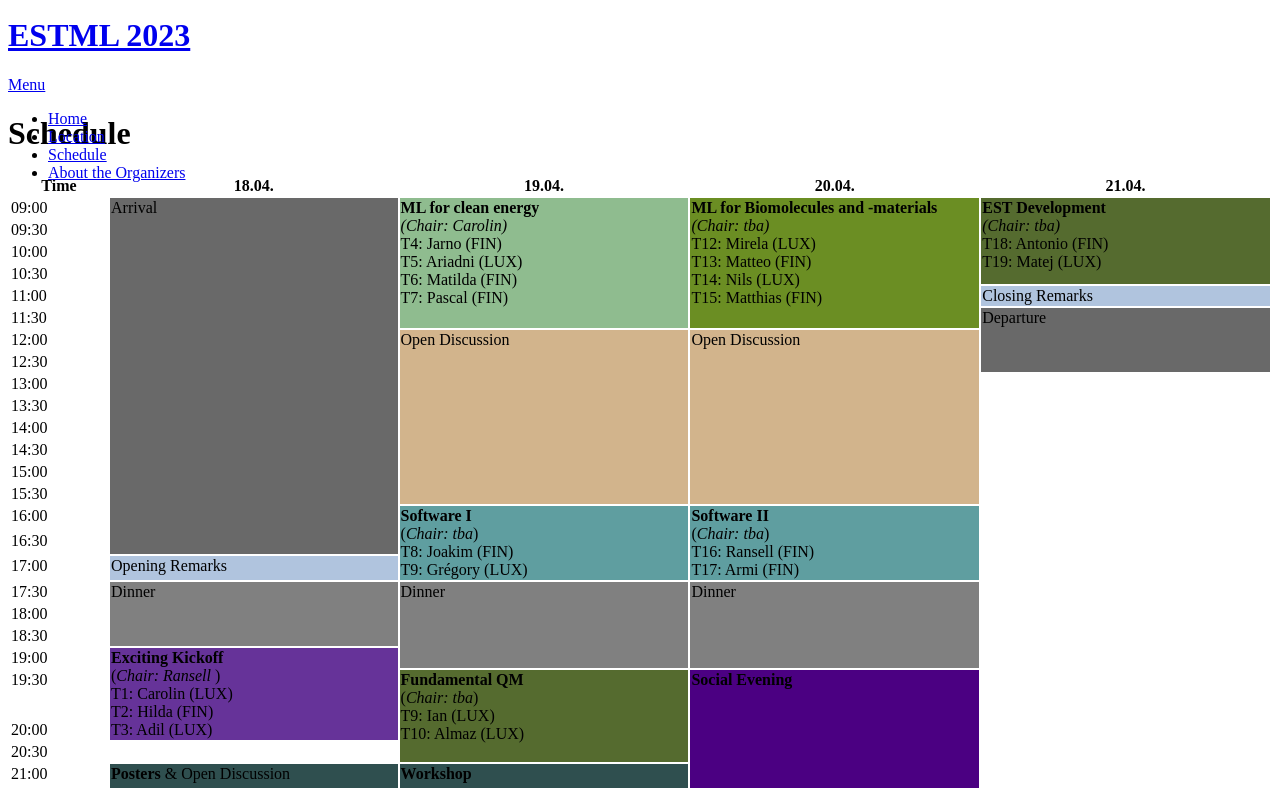
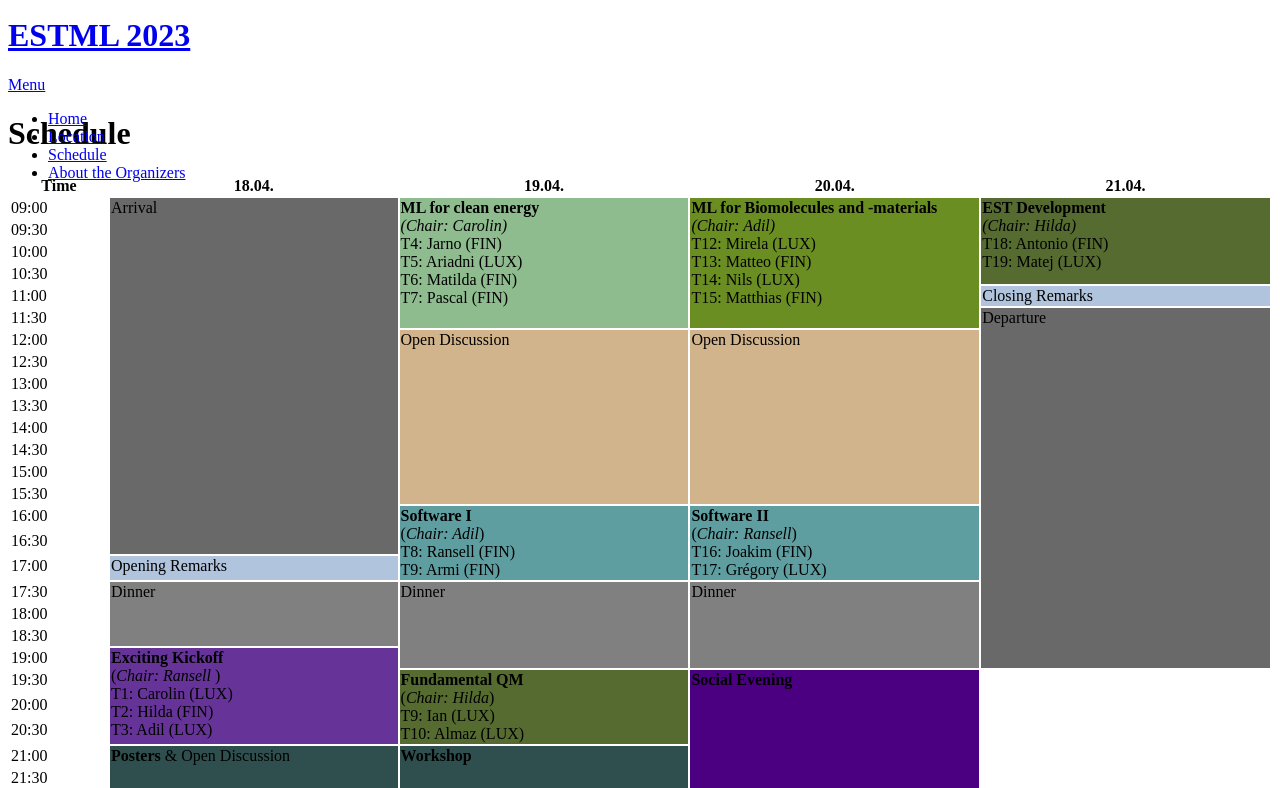
Before and after one commit to ESTML/ESTML.github.io, a Jekyll site: the page built from schedule.html, in a window 1280 px wide and 900 px high, cut to the strip 112-900 px from the top of the window. Built offline with Jekyll 4.4.1, drawn with Linux system fonts in a browser that asks for light colours; nearby versions of some CDN libraries.

Commit message:
Update schedule.html

```diff
--- a/schedule.html
+++ b/schedule.html
@@ -17,8 +17,8 @@
   <td width=100> 09:00 </td>
   <td rowspan="16" width=300 style="background-color: DimGray;"> Arrival </td>
   <td rowspan="6" width=300 style="background-color: DarkSeaGreen;"> <b>ML for clean energy</b> <br> <i>(Chair: Carolin)</i> <br> T4: Jarno (FIN) <br> T5: Ariadni (LUX) <br> T6: Matilda (FIN) <br> T7: Pascal (FIN) </td>
-  <td rowspan="6" width=300 style="background-color: OliveDrab;"> <b>ML for Biomolecules and -materials</b> <br> <i>(Chair: tba)</i> <br> T12: Mirela (LUX) <br> T13: Matteo (FIN) <br> T14: Nils (LUX) <br> T15: Matthias (FIN) </td>
-  <td rowspan="4" width=300 style="background-color: DarkOliveGreen;"> <b>EST Development </b> <br> <i>(Chair: tba)</i> <br> T18: Antonio (FIN) <br> T19: Matej (LUX) </td>
+  <td rowspan="6" width=300 style="background-color: OliveDrab;"> <b>ML for Biomolecules and -materials</b> <br> <i>(Chair: Adil)</i> <br> T12: Mirela (LUX) <br> T13: Matteo (FIN) <br> T14: Nils (LUX) <br> T15: Matthias (FIN) </td>
+  <td rowspan="4" width=300 style="background-color: DarkOliveGreen;"> <b>EST Development </b> <br> <i>(Chair: Hilda)</i> <br> T18: Antonio (FIN) <br> T19: Matej (LUX) </td>
 </tr>
 <tr VALIGN=TOP>
   <td> 09:30 </td>
@@ -37,7 +37,7 @@
 </tr>
 <tr VALIGN=TOP>
   <td> 11:30 </td>
-  <td rowspan="3" style="background-color: DimGray;"> Departure </td>
+  <td rowspan="16" style="background-color: DimGray;"> Departure </td>
 </tr>
 <tr VALIGN=TOP>
   <td> 12:00 </td>
@@ -75,8 +75,8 @@
 
 <tr VALIGN=TOP>
   <td> 16:00 </td>
-  <td rowspan="3" style="background-color: CadetBlue;"> <b> Software I </b> <br> (<i>Chair: tba</i>) <br> T8: Joakim (FIN) <br> T9: Grégory (LUX) </td>
-  <td rowspan="3" style="background-color: CadetBlue;"> <b> Software II </b> <br> (<i>Chair: tba</i>) <br> T16: Ransell (FIN) <br> T17: Armi (FIN) </td>
+  <td rowspan="3" style="background-color: CadetBlue;"> <b> Software I </b> <br> (<i>Chair: Adil</i>) <br> T8: Ransell (FIN) <br> T9: Armi (FIN) </td>
+  <td rowspan="3" style="background-color: CadetBlue;"> <b> Software II </b> <br> (<i>Chair: Ransell</i>) <br> T16: Joakim (FIN) <br> T17: Grégory (LUX) </td>
 </tr>
 
 <tr VALIGN=TOP>
@@ -105,12 +105,12 @@
 
 <tr VALIGN=TOP>
   <td> 19:00 </td>
-  <td rowspan="3" style="background-color: RebeccaPurple;"> <b> Exciting Kickoff </b> <br> (<i>Chair: Ransell </i>) <br> T1: Carolin (LUX) <br> T2: Hilda (FIN) <br> T3: Adil (LUX) </td>
+  <td rowspan="4" style="background-color: RebeccaPurple;"> <b> Exciting Kickoff </b> <br> (<i>Chair: Ransell </i>) <br> T1: Carolin (LUX) <br> T2: Hilda (FIN) <br> T3: Adil (LUX) </td>
 </tr>
 
 <tr VALIGN=TOP>
   <td> 19:30 </td>
-  <td rowspan="3" style="background-color: DarkOliveGreen;"> <b> Fundamental QM </b> <br> (<i>Chair: tba</i>) <br> T9: Ian (LUX) <br> T10: Almaz (LUX) </td>
+  <td rowspan="3" style="background-color: DarkOliveGreen;"> <b> Fundamental QM </b> <br> (<i>Chair: Hilda</i>) <br> T9: Ian (LUX) <br> T10: Almaz (LUX) </td>
   <td rowspan="6" style="background-color: Indigo;"> <b> Social Evening </b> </td>
 </tr>
 
```
